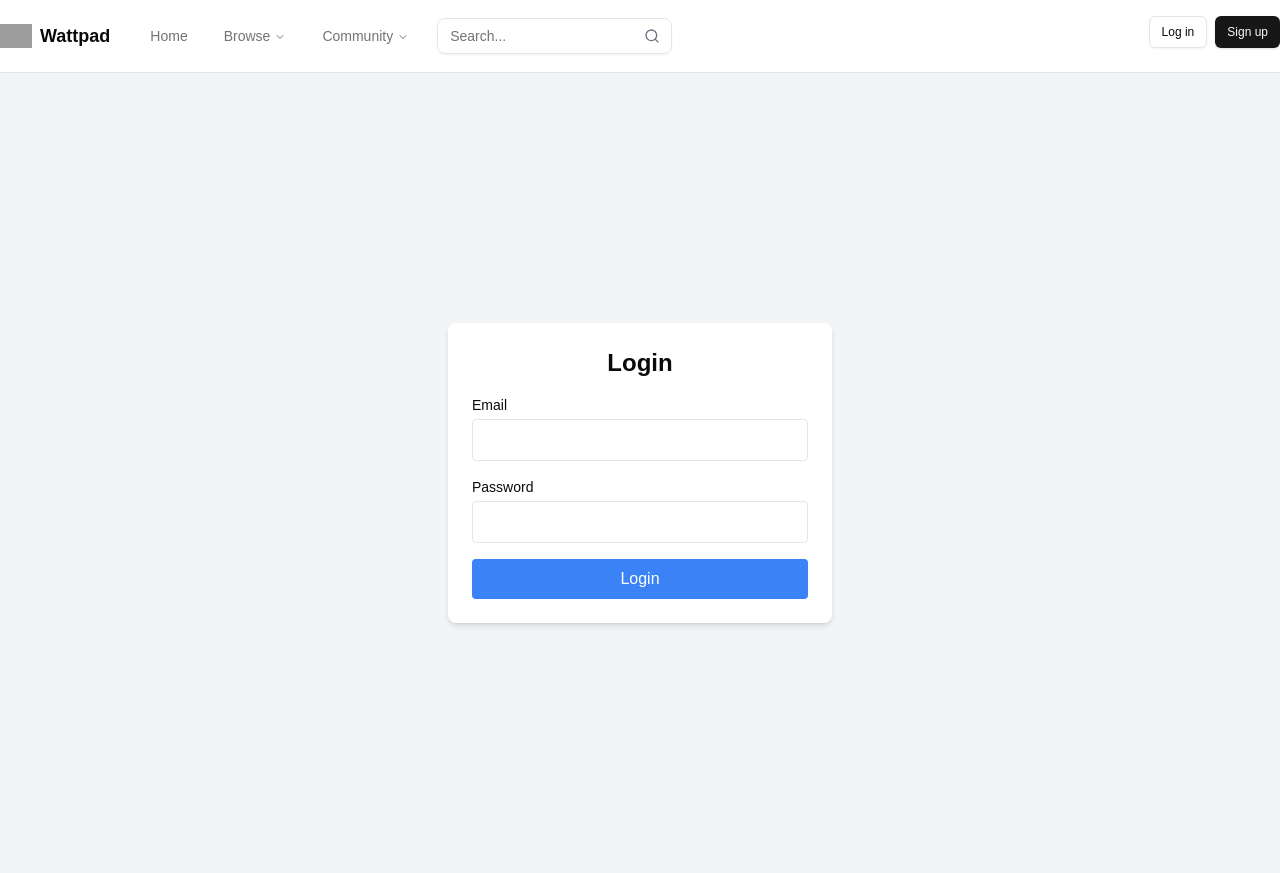
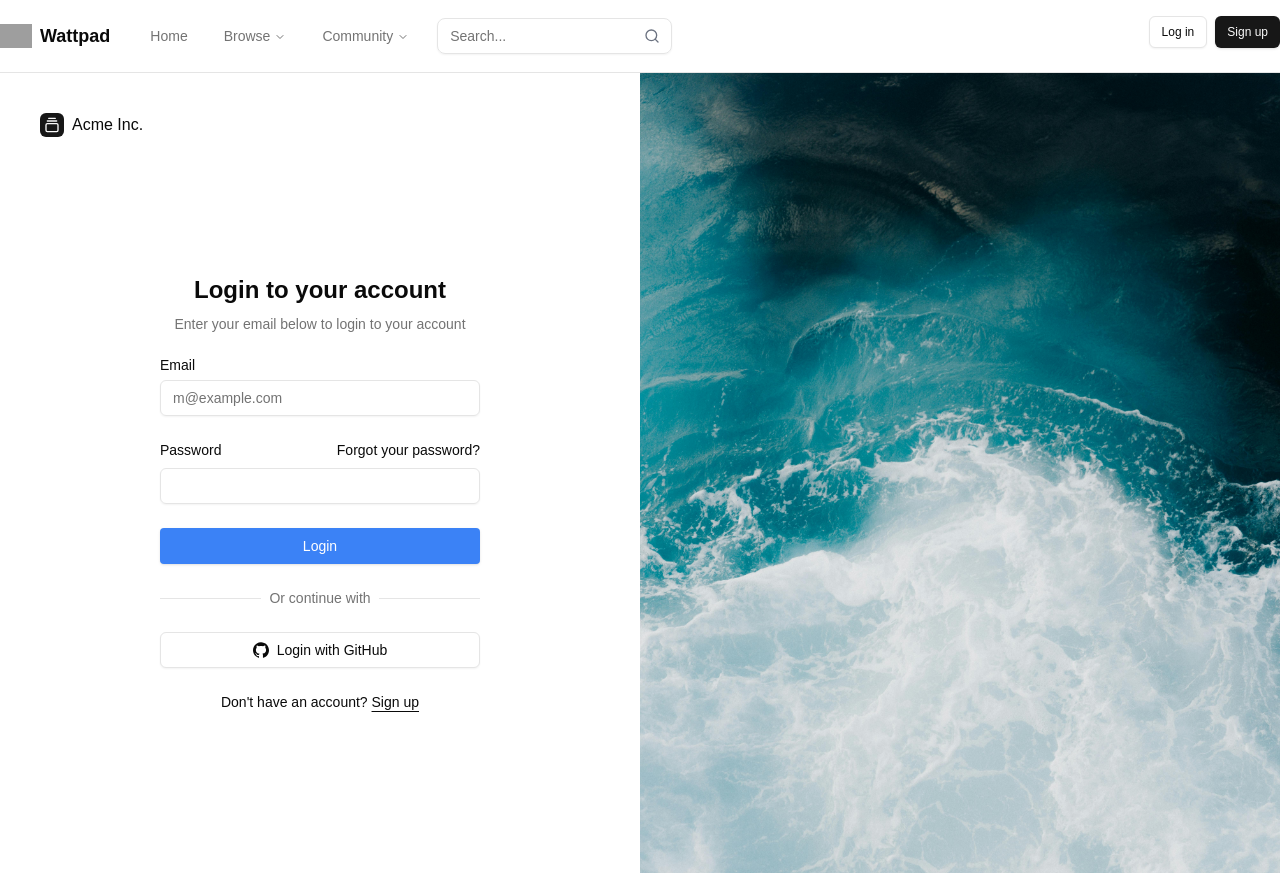
Before and after one commit to yel-0/Wattpad, a Next.js app: page /login in a window 1280 px wide. Built offline with nearby package versions, Linux system fonts and the light colour scheme; grey boxes are pictures that could not be loaded.

Commit message:
add design to login and register

```diff
--- a/package.json
+++ b/package.json
@@ -12,6 +12,7 @@
     "@radix-ui/react-accordion": "^1.2.3",
     "@radix-ui/react-collapsible": "^1.1.3",
     "@radix-ui/react-dialog": "^1.1.6",
+    "@radix-ui/react-label": "^2.1.2",
     "@radix-ui/react-navigation-menu": "^1.2.5",
     "@radix-ui/react-separator": "^1.1.2",
     "@radix-ui/react-slot": "^1.1.2",
--- /dev/null
+++ b/src/app/(auth)/layout.tsx
@@ -0,0 +1,9 @@
+const AuthLayout = ({ children }: { children: React.ReactNode }) => {
+  return (
+    <div className="flex h-screen items-center justify-center  ">
+      <div className="w-full">{children}</div>
+    </div>
+  );
+};
+
+export default AuthLayout;
--- a/src/app/(auth)/login/page.tsx
+++ b/src/app/(auth)/login/page.tsx
@@ -3,6 +3,12 @@
 import { useState } from "react";
 import { useRouter } from "next/navigation";
 import { signIn } from "next-auth/react";
+import { GalleryVerticalEnd } from "lucide-react";
+import { Button } from "@/components/ui/button";
+import { Input } from "@/components/ui/input";
+import { Label } from "@/components/ui/label";
+import Login from "../../../../public/Login.jpg";
+import Image from "next/image";
 
 export default function LoginPage() {
   const router = useRouter();
@@ -42,43 +48,95 @@
   }
 
   return (
-    <div className="flex items-center justify-center min-h-screen bg-gray-100">
-      <form
-        onSubmit={handleSubmit}
-        className="bg-white p-6 rounded-lg shadow-md w-96"
-      >
-        <h2 className="text-2xl font-bold text-center mb-4">Login</h2>
-
+    <div className="grid min-h-screen lg:grid-cols-2">
+      <div className="flex flex-col gap-4 p-6 md:p-10">
+        <div className="flex justify-center gap-2 md:justify-start">
+          <a href="#" className="flex items-center gap-2 font-medium">
+            <div className="flex h-6 w-6 items-center justify-center rounded-md bg-primary text-primary-foreground">
+              <GalleryVerticalEnd className="size-4" />
+            </div>
+            Acme Inc.
+          </a>
+        </div>
+        <div className="flex flex-1 items-center justify-center">
+          <div className="w-full max-w-xs">
+            <form onSubmit={handleSubmit} className="flex flex-col gap-6">
+              <div className="flex flex-col items-center gap-2 text-center">
+                <h1 className="text-2xl font-bold">Login to your account</h1>
+                <p className="text-balance text-sm text-muted-foreground">
+                  Enter your email below to login to your account
+                </p>
+              </div>
               {error && <p className="text-red-500 text-center">{error}</p>}
 
-        <div className="mb-4">
-          <label className="block text-sm font-medium">Email</label>
-          <input
+              <div className="grid gap-6">
+                <div className="grid gap-2">
+                  <Label htmlFor="email">Email</Label>
+                  <Input
+                    id="email"
                     type="email"
                     name="email"
                     required
-            className="w-full p-2 border rounded mt-1"
+                    placeholder="m@example.com"
                   />
                 </div>
-
-        <div className="mb-4">
-          <label className="block text-sm font-medium">Password</label>
-          <input
+                <div className="grid gap-2">
+                  <div className="flex items-center">
+                    <Label htmlFor="password">Password</Label>
+                    <a
+                      href="#"
+                      className="ml-auto text-sm underline-offset-4 hover:underline"
+                    >
+                      Forgot your password?
+                    </a>
+                  </div>
+                  <Input
+                    id="password"
                     type="password"
                     name="password"
                     required
-            className="w-full p-2 border rounded mt-1"
                   />
                 </div>
-
-        <button
+                <Button
                   type="submit"
                   disabled={loading}
                   className="w-full bg-blue-500 text-white p-2 rounded hover:bg-blue-600"
                 >
                   {loading ? "Logging in..." : "Login"}
-        </button>
+                </Button>
+                <div className="relative text-center text-sm after:absolute after:inset-0 after:top-1/2 after:z-0 after:flex after:items-center after:border-t after:border-border">
+                  <span className="relative z-10 bg-background px-2 text-muted-foreground">
+                    Or continue with
+                  </span>
+                </div>
+                <Button variant="outline" className="w-full">
+                  <svg xmlns="http://www.w3.org/2000/svg" viewBox="0 0 24 24">
+                    <path
+                      d="M12 .297c-6.63 0-12 5.373-12 12 0 5.303 3.438 9.8 8.205 11.385.6.113.82-.258.82-.577 0-.285-.01-1.04-.015-2.04-3.338.724-4.042-1.61-4.042-1.61C4.422 18.07 3.633 17.7 3.633 17.7c-1.087-.744.084-.729.084-.729 1.205.084 1.838 1.236 1.838 1.236 1.07 1.835 2.809 1.305 3.495.998.108-.776.417-1.305.76-1.605-2.665-.3-5.466-1.332-5.466-5.93 0-1.31.465-2.38 1.235-3.22-.135-.303-.54-1.523.105-3.176 0 0 1.005-.322 3.3 1.23.96-.267 1.98-.399 3-.405 1.02.006 2.04.138 3 .405 2.28-1.552 3.285-1.23 3.285-1.23.645 1.653.24 2.873.12 3.176.765.84 1.23 1.91 1.23 3.22 0 4.61-2.805 5.625-5.475 5.92.42.36.81 1.096.81 2.22 0 1.606-.015 2.896-.015 3.286 0 .315.21.69.825.57C20.565 22.092 24 17.592 24 12.297c0-6.627-5.373-12-12-12"
+                      fill="currentColor"
+                    />
+                  </svg>
+                  Login with GitHub
+                </Button>
+              </div>
+              <div className="text-center text-sm">
+                Don&apos;t have an account?{" "}
+                <a href="#" className="underline underline-offset-4">
+                  Sign up
+                </a>
+              </div>
             </form>
+          </div>
+        </div>
+      </div>
+      <div className="relative hidden bg-muted lg:block">
+        <Image
+          src={Login}
+          alt="Image"
+          layout="fill"
+          className="absolute inset-0 object-cover dark:brightness-[0.2] dark:grayscale"
+        />
+      </div>
     </div>
   );
 }
--- a/src/app/(auth)/register/page.tsx
+++ b/src/app/(auth)/register/page.tsx
@@ -2,6 +2,13 @@
 
 import { useState } from "react";
 import { registerUser } from "@/app/(acttion)/User/User";
+import { GalleryVerticalEnd } from "lucide-react";
+import { Button } from "@/components/ui/button";
+import { Input } from "@/components/ui/input";
+import { Label } from "@/components/ui/label";
+import Image from "next/image";
+import RegisterImage from "../../../../public/Login.jpg";
+
 export default function RegisterPage() {
   const [message, setMessage] = useState("");
 
@@ -14,41 +21,83 @@
   };
 
   return (
-    <div className="max-w-md mx-auto mt-10 p-5 border shadow-md">
-      <h1 className="text-2xl font-bold mb-5">Register</h1>
-      <form onSubmit={handleSubmit} className="space-y-4">
-        <label className="block">
-          Name:
-          <input
+    <div className="grid min-h-screen lg:grid-cols-2">
+      <div className="flex flex-col gap-4 p-6 md:p-10">
+        <div className="flex justify-center gap-2 md:justify-start">
+          <a href="#" className="flex items-center gap-2 font-medium">
+            <div className="flex h-6 w-6 items-center justify-center rounded-md bg-primary text-primary-foreground">
+              <GalleryVerticalEnd className="size-4" />
+            </div>
+            Acme Inc.
+          </a>
+        </div>
+        <div className="flex flex-1 items-center justify-center">
+          <div className="w-full max-w-xs">
+            <form onSubmit={handleSubmit} className="flex flex-col gap-6">
+              <div className="flex flex-col items-center gap-2 text-center">
+                <h1 className="text-2xl font-bold">Create an Account</h1>
+                <p className="text-balance text-sm text-muted-foreground">
+                  Enter your details below to create an account
+                </p>
+              </div>
+              {message && <p className="text-red-500 text-center">{message}</p>}
+
+              <div className="grid gap-6">
+                <div className="grid gap-2">
+                  <Label htmlFor="name">Name</Label>
+                  <Input
+                    id="name"
                     type="text"
                     name="name"
+                    placeholder="John Doe"
                     required
-            className="border p-2 w-full"
                   />
-        </label>
-        <label className="block">
-          Email:
-          <input
+                </div>
+                <div className="grid gap-2">
+                  <Label htmlFor="email">Email</Label>
+                  <Input
+                    id="email"
                     type="email"
                     name="email"
+                    placeholder="example@email.com"
                     required
-            className="border p-2 w-full"
                   />
-        </label>
-        <label className="block">
-          Password:
-          <input
+                </div>
+                <div className="grid gap-2">
+                  <Label htmlFor="password">Password</Label>
+                  <Input
+                    id="password"
                     type="password"
                     name="password"
+                    placeholder="••••••••"
                     required
-            className="border p-2 w-full"
                   />
-        </label>
-        <button type="submit" className="bg-blue-500 text-white p-2 w-full">
+                </div>
+                <Button
+                  type="submit"
+                  className="w-full bg-blue-500 text-white p-2 rounded hover:bg-blue-600"
+                >
                   Register
-        </button>
+                </Button>
+              </div>
+              <div className="text-center text-sm">
+                Already have an account?{" "}
+                <a href="/login" className="underline underline-offset-4">
+                  Login
+                </a>
+              </div>
             </form>
-      {message && <p className="text-red-500 mt-2">{message}</p>}
+          </div>
+        </div>
+      </div>
+      <div className="relative hidden bg-muted lg:block">
+        <Image
+          src={RegisterImage}
+          alt="Image"
+          layout="fill"
+          className="absolute inset-0 object-cover dark:brightness-[0.2] dark:grayscale"
+        />
+      </div>
     </div>
   );
 }
--- a/src/app/components/Share/Navbar.tsx
+++ b/src/app/components/Share/Navbar.tsx
@@ -140,8 +140,8 @@
     { name: "Sitemap", url: "#" },
   ],
   auth = {
-    login: { text: "Log in", url: "#" },
-    signup: { text: "Sign up", url: "#" },
+    login: { text: "Log in", url: "/login" },
+    signup: { text: "Sign up", url: "/register" },
   },
 }: Navbar1Props) => {
   return (
--- a/src/app/components/User/ImageCarousel.tsx
+++ b/src/app/components/User/ImageCarousel.tsx
@@ -30,7 +30,7 @@
               alt="Image 1"
               layout="responsive"
               width={1200} // Adjust the width for image scaling
-              height={800} // Adjust the height based on the aspect ratio
+              height={340} // Adjust the height based on the aspect ratio
               className="rounded-lg shadow-lg"
             />
           </CarouselItem>
@@ -48,7 +48,7 @@
               alt="Image 2"
               layout="responsive"
               width={1200}
-              height={800}
+              height={340}
               className="rounded-lg shadow-lg"
             />
           </CarouselItem>
@@ -66,7 +66,7 @@
               alt="Image 3"
               layout="responsive"
               width={1200}
-              height={800}
+              height={340}
               className="rounded-lg shadow-lg"
             />
           </CarouselItem>
--- /dev/null
+++ b/src/components/ui/label.tsx
@@ -0,0 +1,26 @@
+"use client"
+
+import * as React from "react"
+import * as LabelPrimitive from "@radix-ui/react-label"
+import { cva, type VariantProps } from "class-variance-authority"
+
+import { cn } from "@/lib/utils"
+
+const labelVariants = cva(
+  "text-sm font-medium leading-none peer-disabled:cursor-not-allowed peer-disabled:opacity-70"
+)
+
+const Label = React.forwardRef<
+  React.ElementRef<typeof LabelPrimitive.Root>,
+  React.ComponentPropsWithoutRef<typeof LabelPrimitive.Root> &
+    VariantProps<typeof labelVariants>
+>(({ className, ...props }, ref) => (
+  <LabelPrimitive.Root
+    ref={ref}
+    className={cn(labelVariants(), className)}
+    {...props}
+  />
+))
+Label.displayName = LabelPrimitive.Root.displayName
+
+export { Label }
```
Also changed, not shown: public/Login.jpg (added), 1 other file (tests, documents, lock files or other folders). Lines whose indentation alone changed are shown as unchanged.
